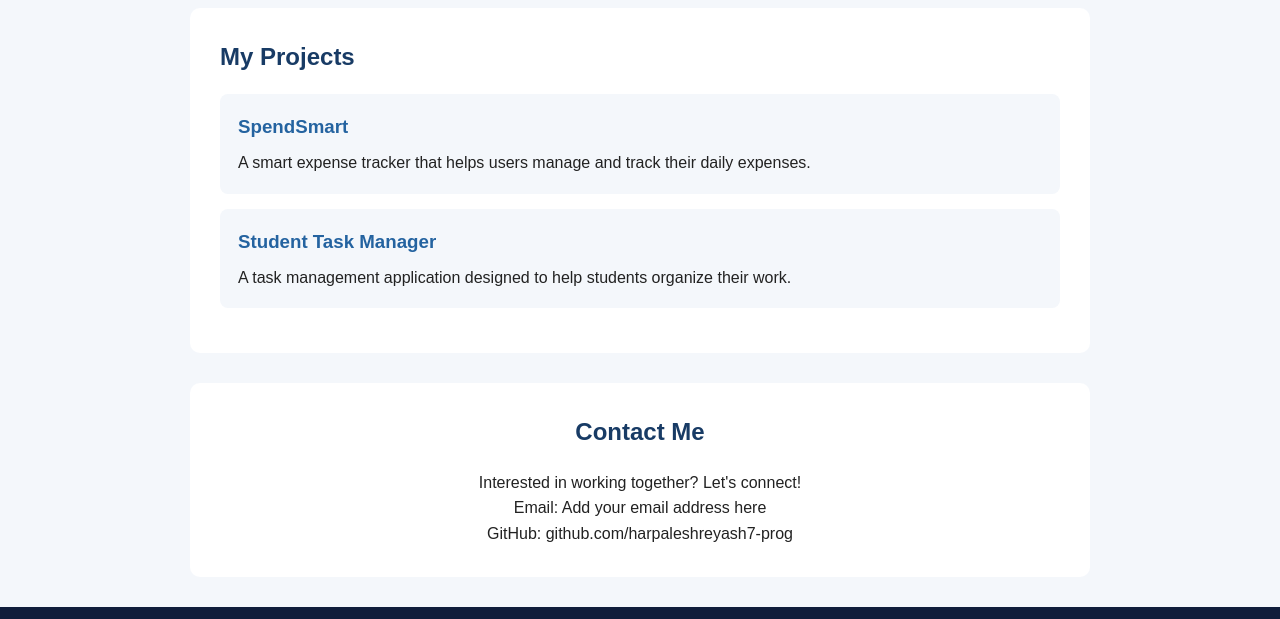
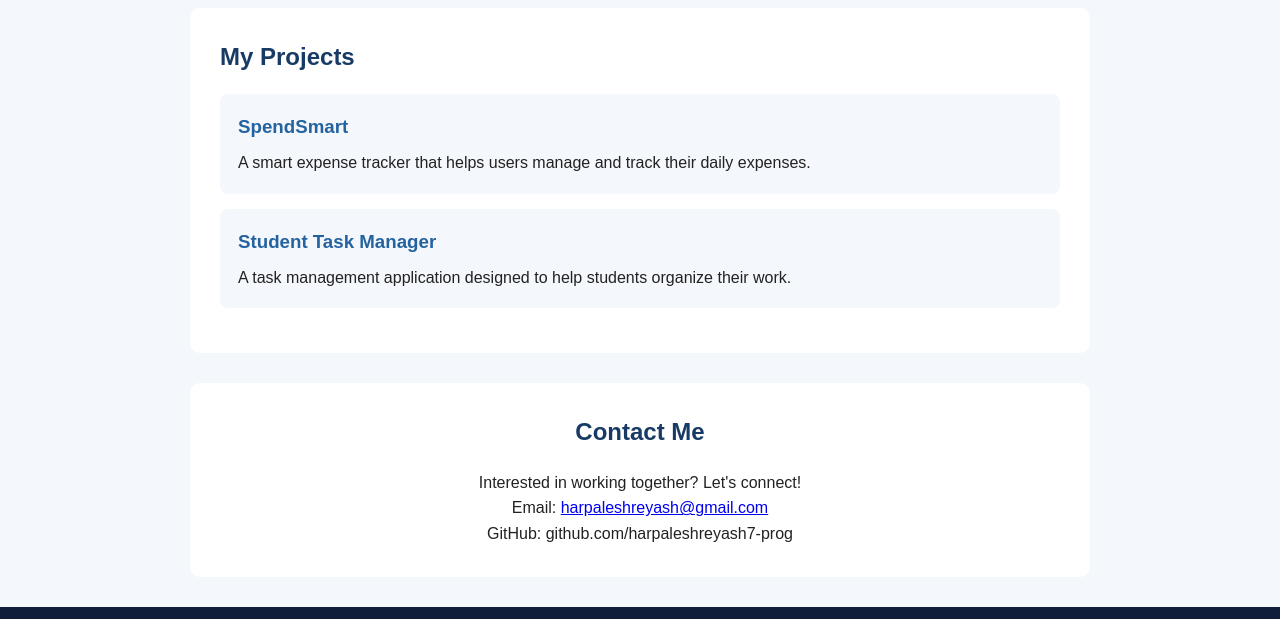
Before and after one commit to harpaleshreyash7-prog/github-practical-test, a plain HTML site: page index.html in a window 1280 px wide. Shown: the part 894-1513 px from the top of the page. Drawn offline with Linux system fonts and the light colour scheme.

Commit message:
Add email address to contact section

```diff
--- a/index.html
+++ b/index.html
@@ -88,7 +88,12 @@
     <section class="contact" id="contact">
         <h2>Contact Me</h2>
         <p>Interested in working together? Let's connect!</p>
-        <p>Email: Add your email address here</p>
+        <p>
+          Email:
+            <a href="mailto:yourname@gmail.com">
+                harpaleshreyash@gmail.com
+            </a>
+        </p>
         <p>GitHub: github.com/harpaleshreyash7-prog</p>
     </section>
 
```
